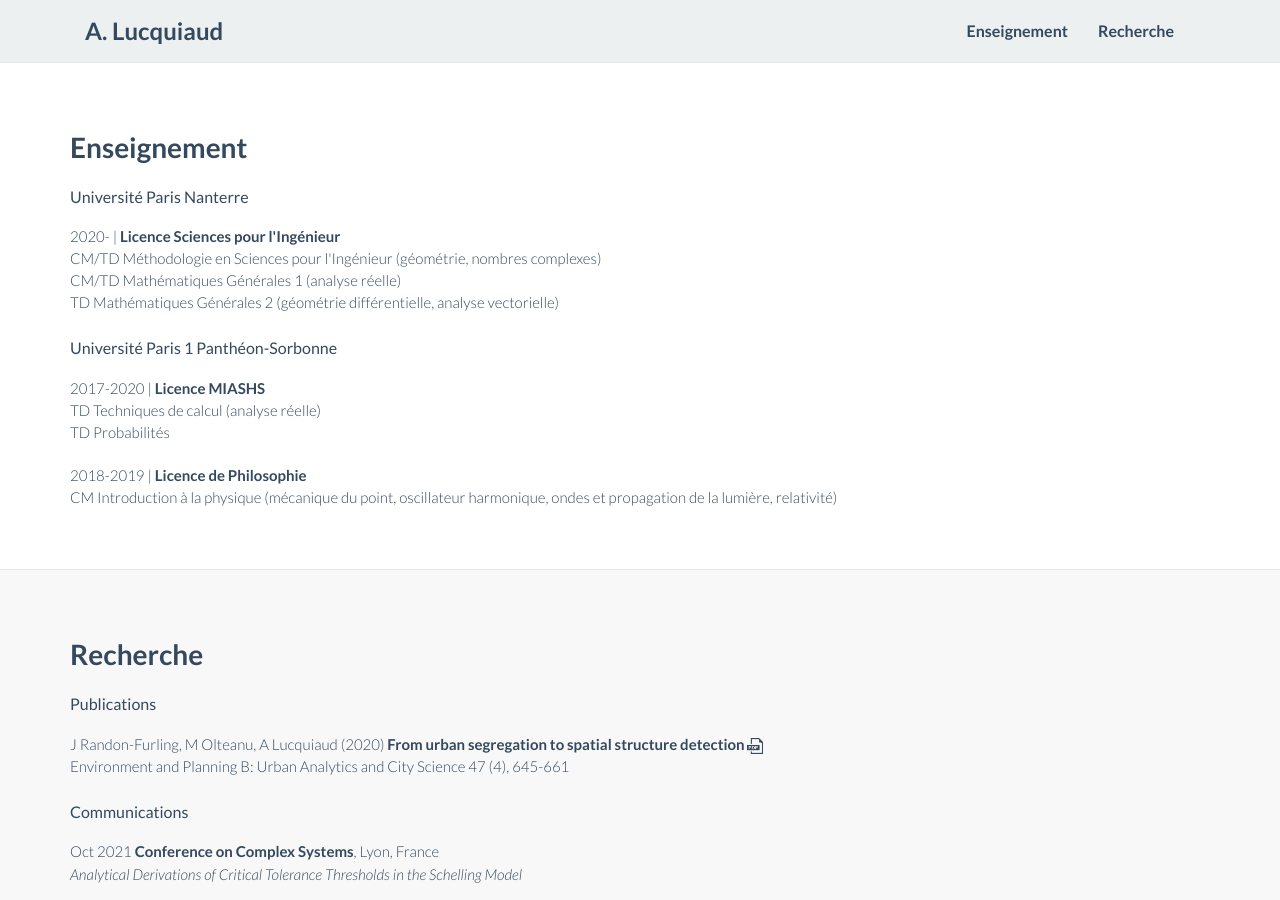
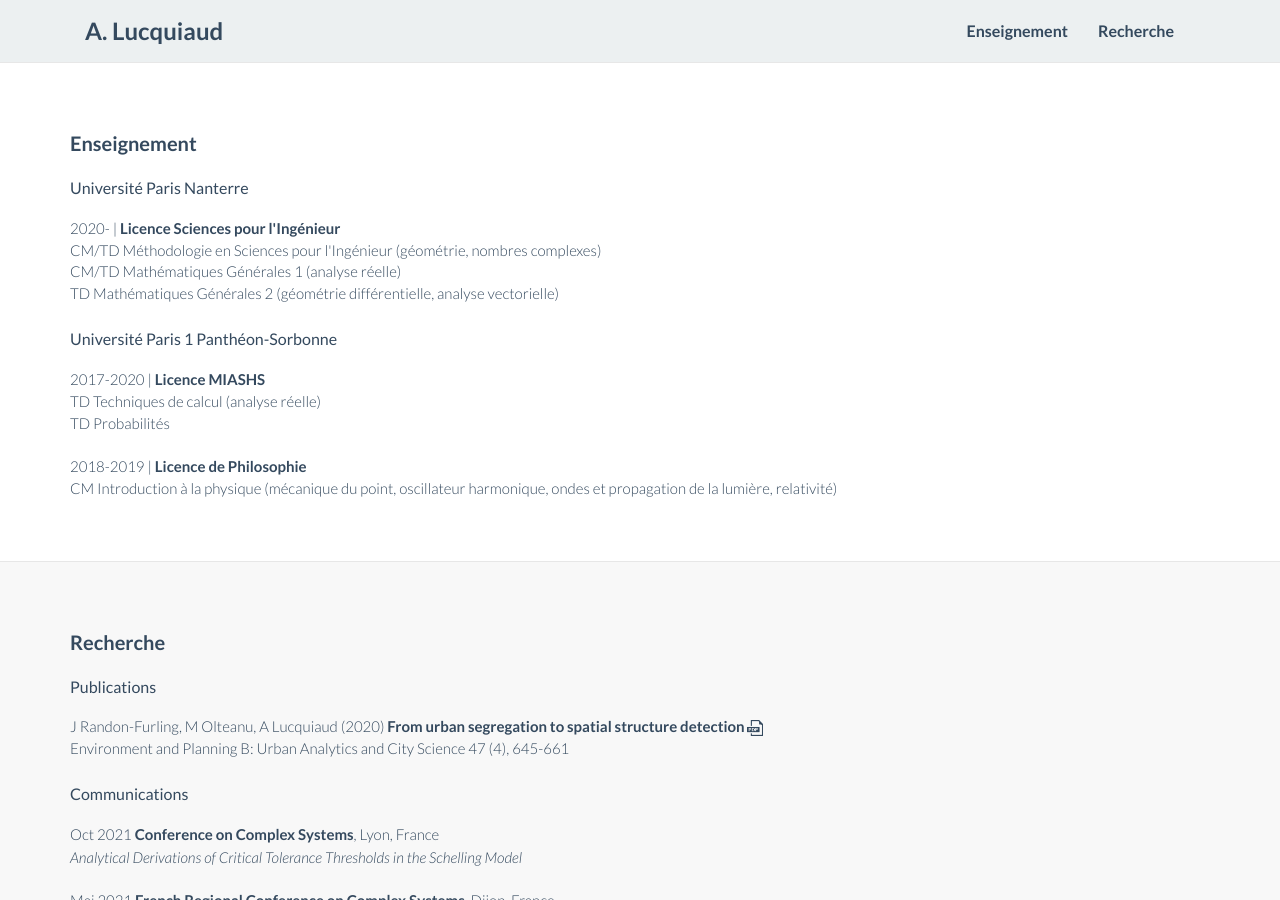
Before and after one commit to alucquiaud/alucquiaud.github.io, a Jekyll site: the page index.html, which Jekyll copies as it is, in a window 1280 px wide and 900 px high. Built offline with Jekyll 4.4.1, drawn with Linux system fonts in a browser that asks for light colours; nearby versions of some CDN libraries.

Commit message:
Update index.html

```diff
--- a/index.html
+++ b/index.html
@@ -97,7 +97,7 @@
                 </div-->
 
                 <div class="col-sm-12 wow fadeInLeftBig"  data-animation-delay="200">
-                    <h2 class="section-heading">Enseignement</h2>
+                    <h3 class="section-heading">Enseignement</h3>
 					<div class="sub-title lead3"></div>
 
 Université Paris Nanterre
@@ -141,7 +141,7 @@ Université Paris Nanterre
                 </div-->
 
                 <div class="col-sm-12 wow fadeInLeftBig"  data-animation-delay="200">
-                    <h2 class="section-heading">Recherche</h2>
+                    <h3 class="section-heading">Recherche</h3>
 					<!-- <div class="sub-title lead3">Current and past projects</div>-->
 
 Publications
```
